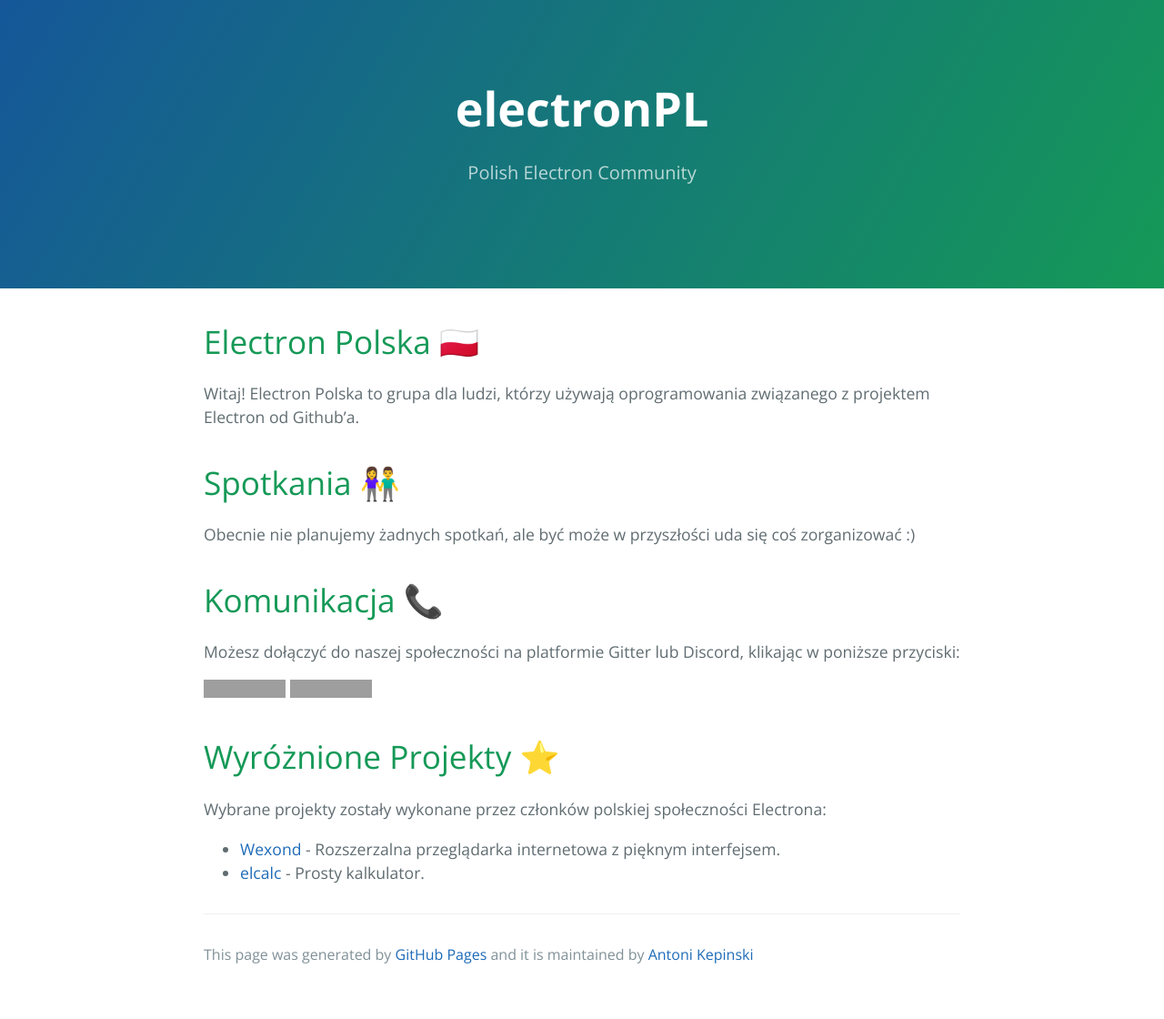
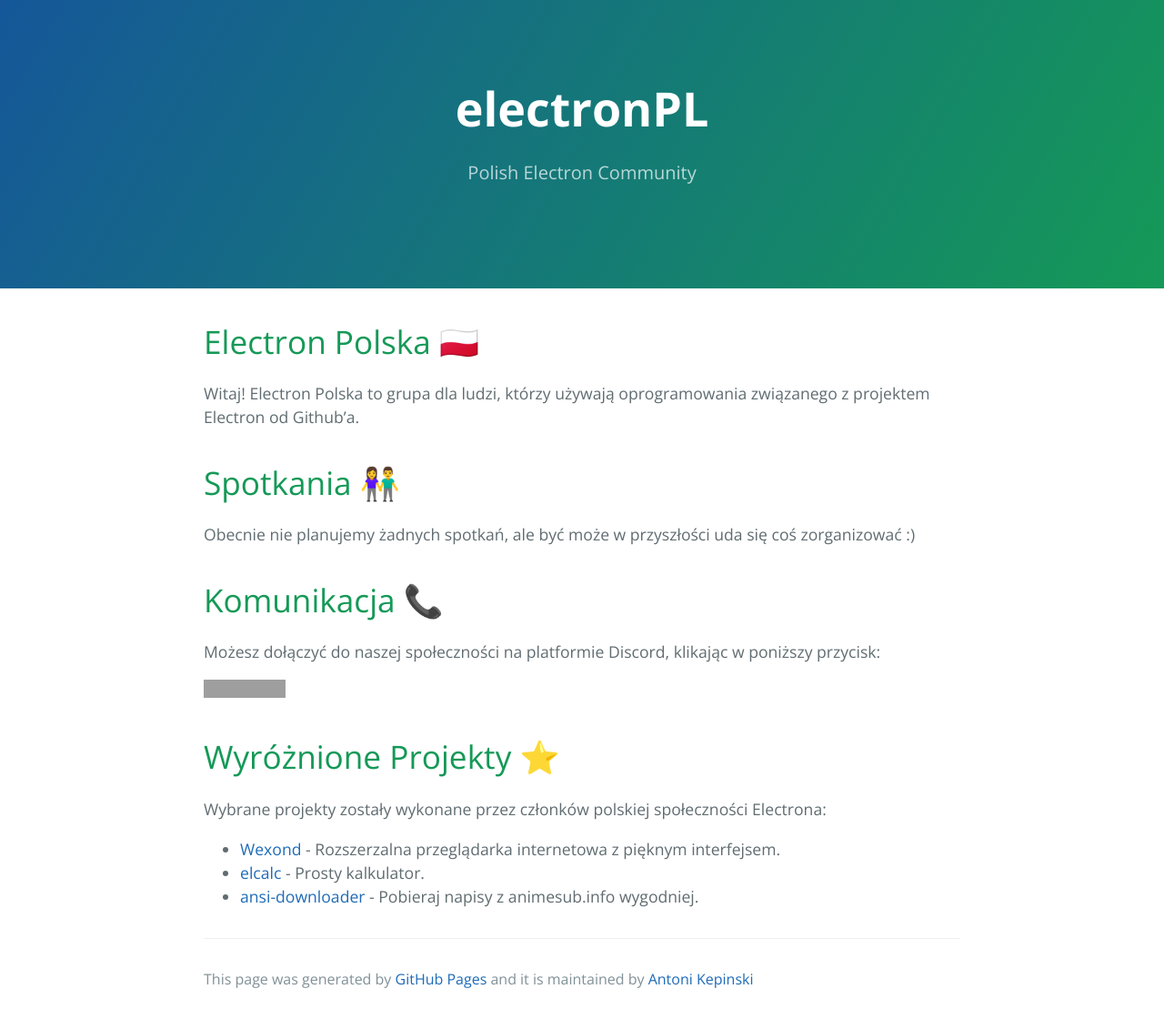
Before and after one commit to electronPL/electronpl.github.io, a Jekyll site: the page built from index.md, in a window 1280 px wide. Shown: the whole page at 91% size. Built offline with Jekyll 4.4.1, drawn with Linux system fonts in a browser that asks for light colours; our own code applies the rules of GitHub Pages for plain Markdown files; before the commit the page ends 1093 px from its top, so only the background shows below that; grey boxes are pictures that could not be loaded.

Commit message:
Added new project

```diff
--- a/index.md
+++ b/index.md
@@ -8,9 +8,8 @@ Obecnie nie planujemy żadnych spotkań, ale być może w przyszłości uda się
 
 # Komunikacja 📞
 
-Możesz dołączyć do naszej społeczności na platformie Gitter lub Discord, klikając w poniższe przyciski:
+Możesz dołączyć do naszej społeczności na platformie Discord, klikając w poniższy przycisk:
 
-[![Gitter](https://img.shields.io/gitter/room/nwjs/nw.js.svg)](https://gitter.im/electron-poland/)
 [![Discord](https://img.shields.io/badge/discord-join-%237289da.svg)](https://discord.gg/uD5jARz)
 
 # Wyróżnione Projekty ⭐
@@ -19,3 +18,4 @@ Wybrane projekty zostały wykonane przez członków polskiej społeczności Elec
 
 - [Wexond](https://github.com/wexond/wexond) - Rozszerzalna przeglądarka internetowa z pięknym interfejsem.
 - [elcalc](https://github.com/elcalc/elcalc) - Prosty kalkulator.
+- [ansi-downloader](https://github.com/Nimebox/ansi-downloader) - Pobieraj napisy z animesub.info wygodniej.
```
